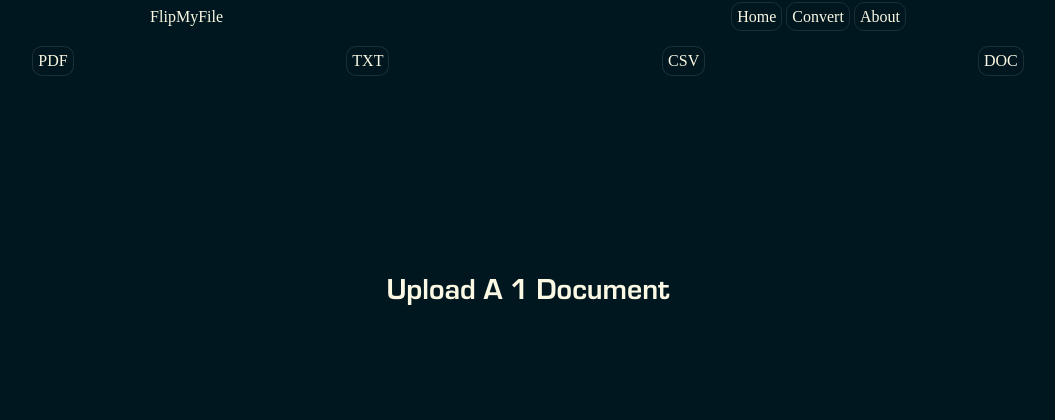
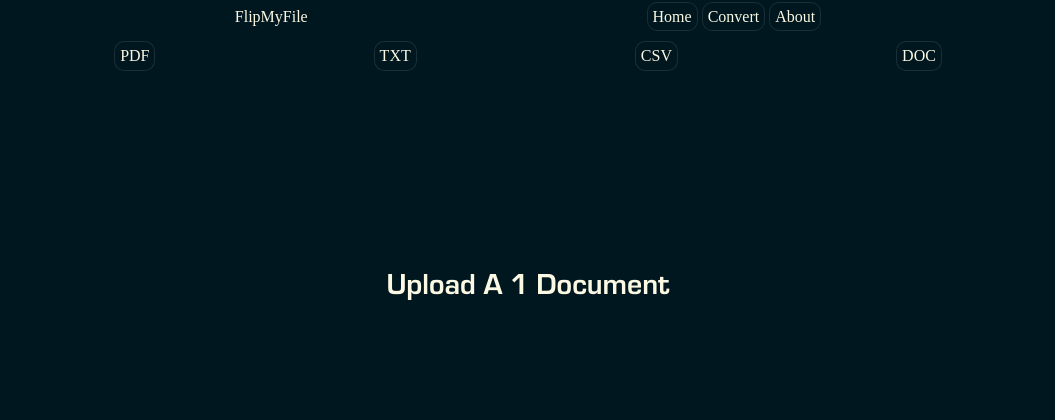
Before and after one commit to romainenoir/file-converter_flask, a Flask app: page /convert/1 in a window 1280 px wide. Shown: the top 420 px of the page, without its empty margins (112-1167 px from the left). Run offline with Flask 3, Linux system fonts and the light colour scheme; some libraries are stand-ins or nearby versions; some web fonts are replaced.

Commit message:
style: refactored

```diff
--- a/static/style.css
+++ b/static/style.css
@@ -35,12 +35,12 @@ h1 {
 /*NAVIGATION BAR*/
 .navbar, .convert-nav{
     display: flex;
-    justify-content: space-around;
+    flex-direction: row;
+    justify-content: space-evenly;
 }
 
 .nav_links {
-    justify-content: space-evenly;
-    margin-bottom: 20px;
+    margin-bottom: 15px;
 }
 
 .nav_link {
```
